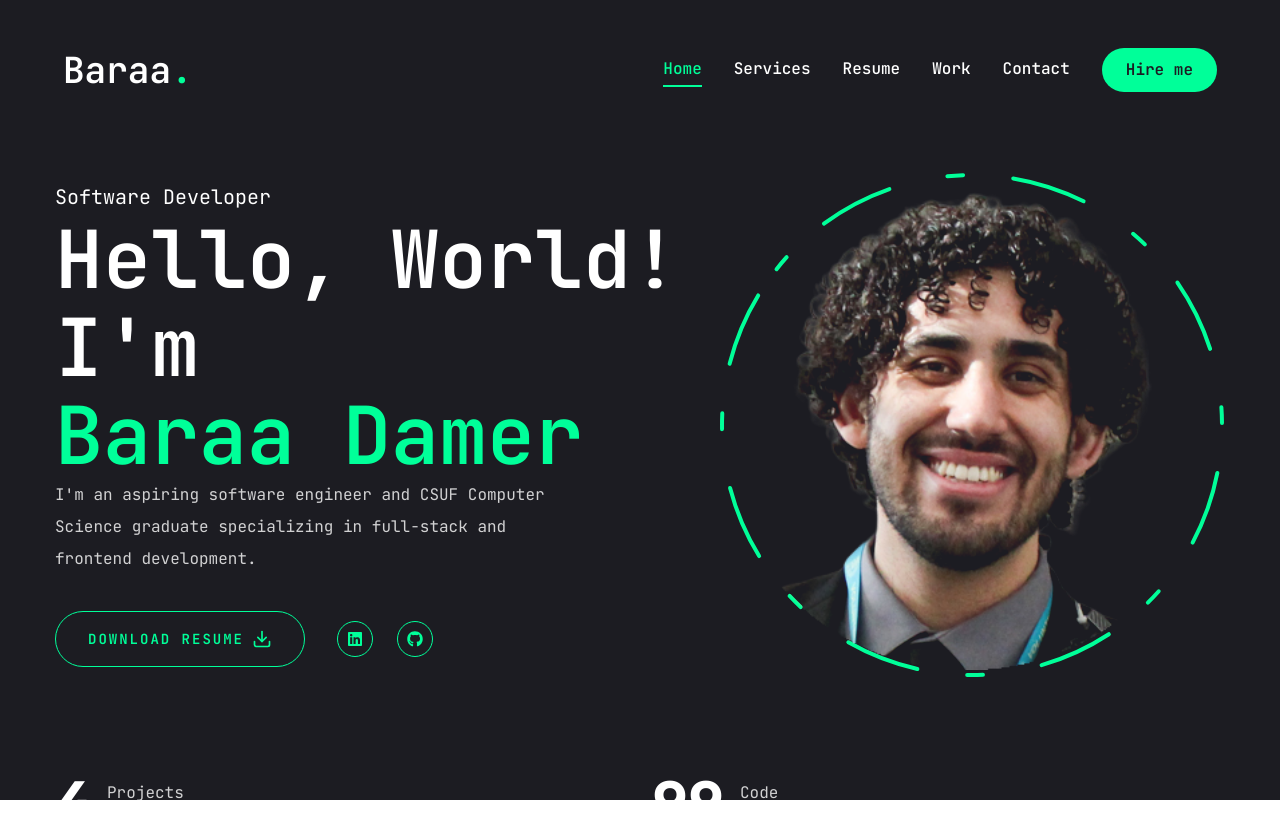
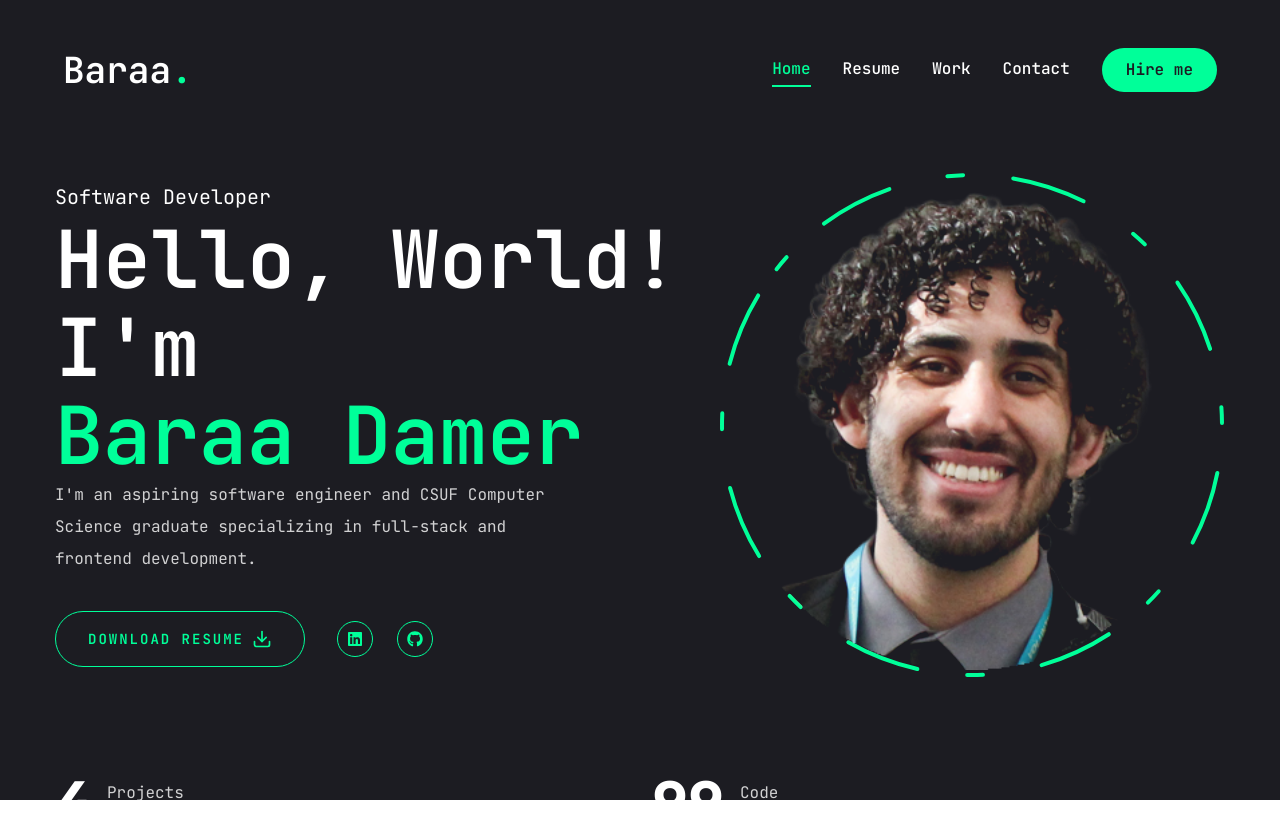
Before and after one commit to baraa01damer/baraa-portfolio, a Next.js app: page / in a window 1280 px wide. Shown: the top 838 px of the page. Built offline with nearby package versions, Linux system fonts and the light colour scheme; no server answers.

Commit message:
Hid 'services' from the nav bar

```diff
--- a/components/MobileNav.jsx
+++ b/components/MobileNav.jsx
@@ -10,10 +10,10 @@ const links = [
         name: 'home',
         path: '/',
     },
-    {
-        name: 'services',
-        path: '/services',
-    },
+//    {
+//        name: 'services',
+//        path: '/services',
+//    },
     {
         name: 'resume',
         path: '/resume',
--- a/components/Nav.jsx
+++ b/components/Nav.jsx
@@ -8,10 +8,10 @@ const links = [
         name: 'home',
         path: '/',
     },
-    {
-        name: 'services',
-        path: '/services',
-    },
+//    {
+//        name: 'services',
+//        path: '/services',
+//    },
     {
         name: 'resume',
         path: '/resume',
```
